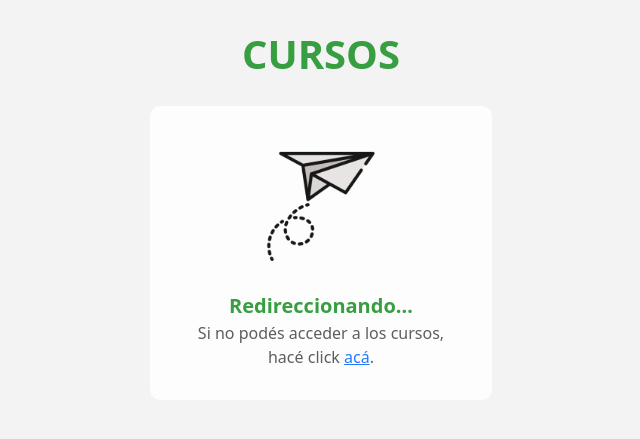
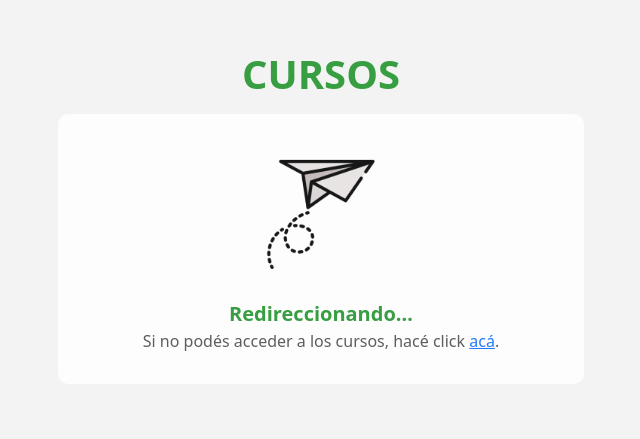
Before and after one commit to admin-prome/capacitaciones, a PHP site: page /redirection.php in a window 1280 px wide. Shown: the top 439 px of the page, without its empty margins (319-959 px from the left). Run offline with PHP 8.4, Linux system fonts and the light colour scheme.

Commit message:
fix: redireccion nueva pestaña

```diff
--- a/redirection.php
+++ b/redirection.php
@@ -15,44 +15,38 @@
 
     <script type="text/javascript">
         setTimeout(function() {
-            window.open("https://www.capacitacionesprome.com.ar/", "_blank");
+            window.parent.open("https://www.capacitacionesprome.com.ar/", "_blank");
         }, 2000);
     </script>
 
+
 </head>
 
-<body style="background-color: #F3F3F3">
+<body style="background-color: #F3F3F3; border-radius: 20px;">
     <div>
-        <div class="container" style="background-color: #F3F3F3; opacity: 0.9; padding: 20px; padding-bottom: 40px; padding-top: 30px">
+        <div class="container" style="background-color: #F3F3F3; opacity: 0.9; padding: 20px; padding-bottom: 40px; padding-top: 30px;">
             <div class="container">
-                <div class="row">
-                    <div class="col-md-10 offset-1">
-                        <h1 style="color: #23952E; text-align: center; font-weight: 600">
+                <div class="row justify-content-center" style="margin-top: 20px;">
+                    <div class="col-md-6">
+                        <h1 style="color: #23952E; text-align: center; font-weight: 600; margin-bottom: 1rem;">
                             CURSOS
                         </h1>
-                    </div>
-                </div>
-                <div class="row" style="margin-top: 20px">
-                    <div class="col-md-4">
-                    </div>
-                    <div class="col-md-4">
-                        <div style="background-color: #FFFFFF; border-radius: 10px; padding: 15px ">
-                            <div class="row" style="margin-top: 30px">
-                                <div class="col-md-12" style="text-align: center; padding: 0px 30px">
+                        <div style="background-color: #FFFFFF; border-radius: 10px; padding: 15px;">
+                            <div class="row" style="margin-top: 30px;">
+                                <div class="col-md-12" style="text-align: center; padding: 0px 30px;">
                                     <div>
-                                        <img src="img/confirmacion.png" style="height: 110px" />
+                                        <img src="img/confirmacion.png" style="height: 110px;" />
                                     </div>
                                 </div>
                             </div>
-                            <div class="row" style="margin-top: 30px">
-                                <div class="col-md-12" style="text-align: center; padding: 0px 30px">
-                                    <p style="color: #23952E; text-align: center; font-weight: 600; font-size: 20px; margin-bottom: 0px">
+                            <div class="row" style="margin-top: 30px;">
+                                <div class="col-md-12" style="text-align: center; padding: 0px 30px;">
+                                    <p style="color: #23952E; text-align: center; font-weight: 600; font-size: 20px; margin-bottom: 0px;">
                                         Redireccionando…
                                     </p>
                                     <p style="color: #4E4E4E; text-align: center;">
-                                        Si no podés acceder a los cursos, hacé click <a href='https://www.capacitacionesprome.com.ar/'>acá</a>.
+                                        Si no podés acceder a los cursos, hacé click <a href="https://www.capacitacionesprome.com.ar/" target="_blank">acá</a>.
                                     </p>
-
                                 </div>
                             </div>
                         </div>
```
